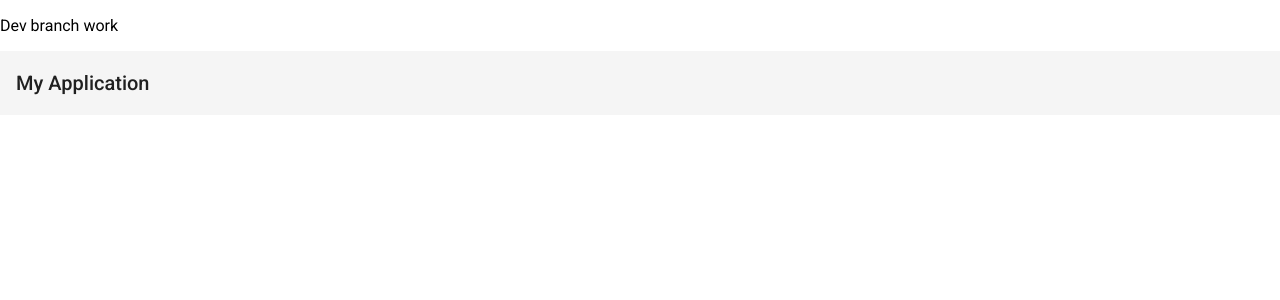
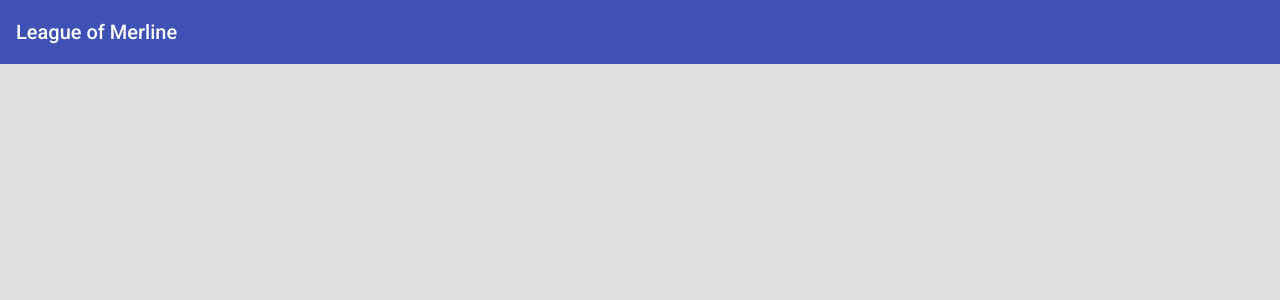
Before and after one commit to PixDay/League-of-Merline, an Angular app in the folder Web/: page /sign-in in a window 1280 px wide. Shown: the top 300 px of the page. Built offline with nearby package versions, Linux system fonts and the light colour scheme.

Commit message:
[ADD] - Create a small tool-bar on top to show design and app name

```diff
--- a/Web/src/app/components/sign-in/sign-in.component.html
+++ b/Web/src/app/components/sign-in/sign-in.component.html
@@ -1,4 +1,5 @@
-<p>Dev branch work</p>
-<mat-toolbar>
-    <span>My Application</span>
+<mat-toolbar color="primary">
+    <mat-toolbar-row>
+        <span>League of Merline</span>
+    </mat-toolbar-row>
 </mat-toolbar>
--- a/Web/src/styles.css
+++ b/Web/src/styles.css
@@ -1,4 +1,4 @@
 /* You can add global styles to this file, and also import other style files */
 
-html, body { height: 100%; }
+html, body { height: 100%; width: 100%; background-color: #E0E0E0}
 body { margin: 0; font-family: Roboto, "Helvetica Neue", sans-serif; }
```
